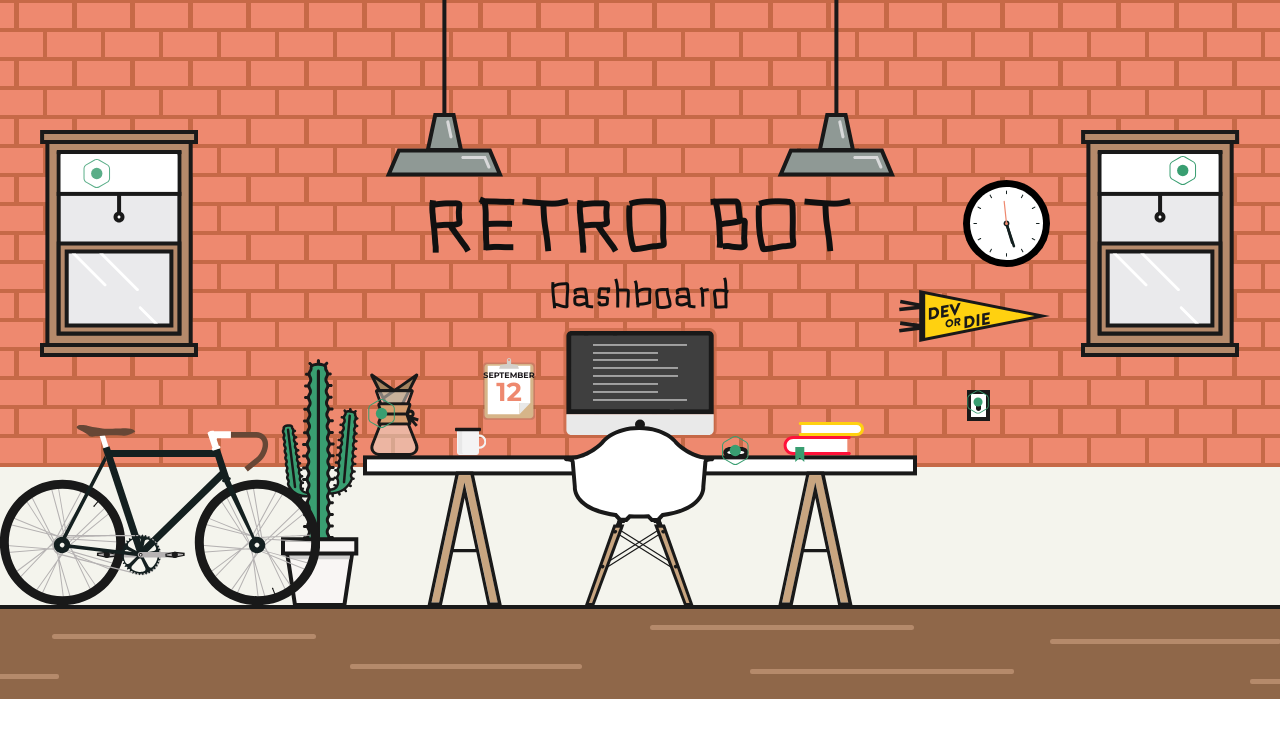
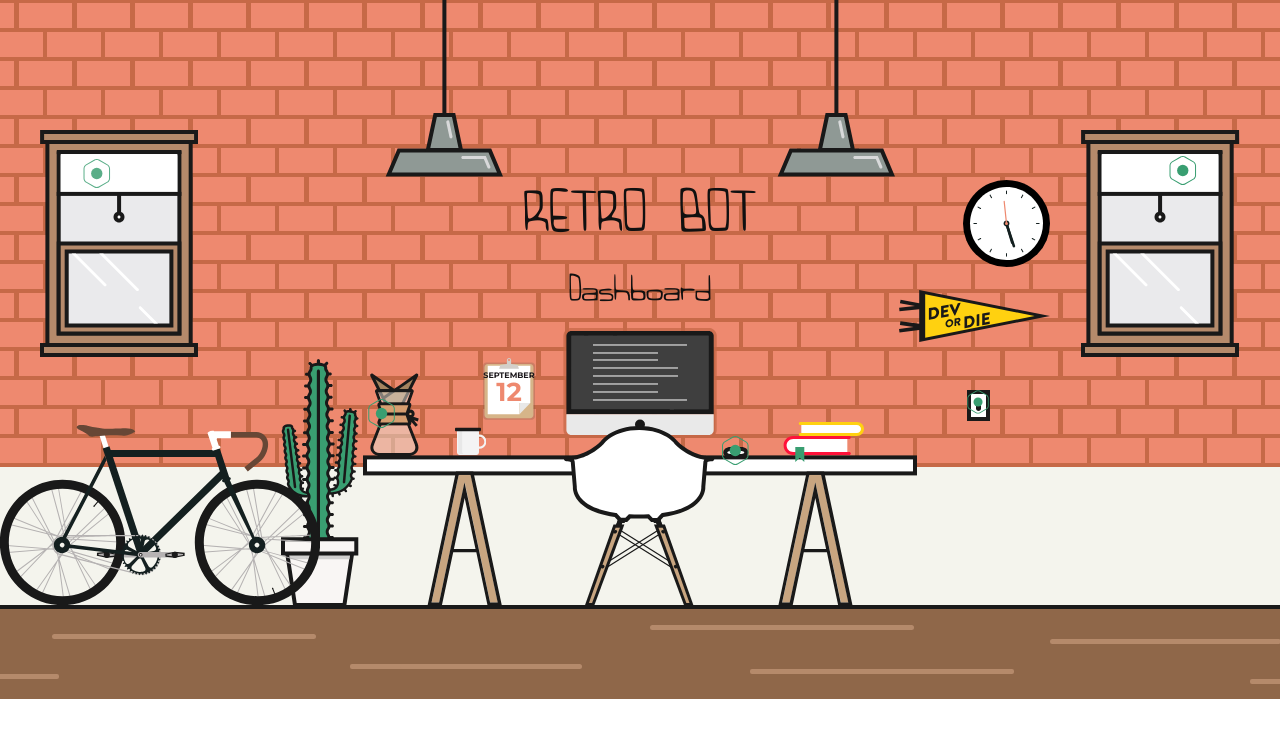
Before and after one commit to DalasDev/dednetbot, a website: page public/index.html in a window 1280 px wide. Shown: the top 738 px of the page. Drawn offline with nearby package versions, Linux system fonts and the light colour scheme; a web font is replaced by a local one.

Commit message:
ашч еуче

```diff
--- a/public/css/style.css
+++ b/public/css/style.css
@@ -43,17 +43,17 @@ body {
 }
 
 .Text1{
-  font-family: Good Chair;
+  font-family: RetroRocket;
   text-align: center;
-  padding-top: 180px;
+  padding-top: 170px;
   font-size: 80px;
   color: #101010;
 }
 
 .Text2{
-  font-family: Good Chair;
+  font-family: RetroRocket;
   text-align: center;
-  font-size: 40px;
+  font-size: 50px;
   color: #101010;
 }
 
```
Also changed, not shown: 9535.ttf (added), RetroRocket.ttf (added).
